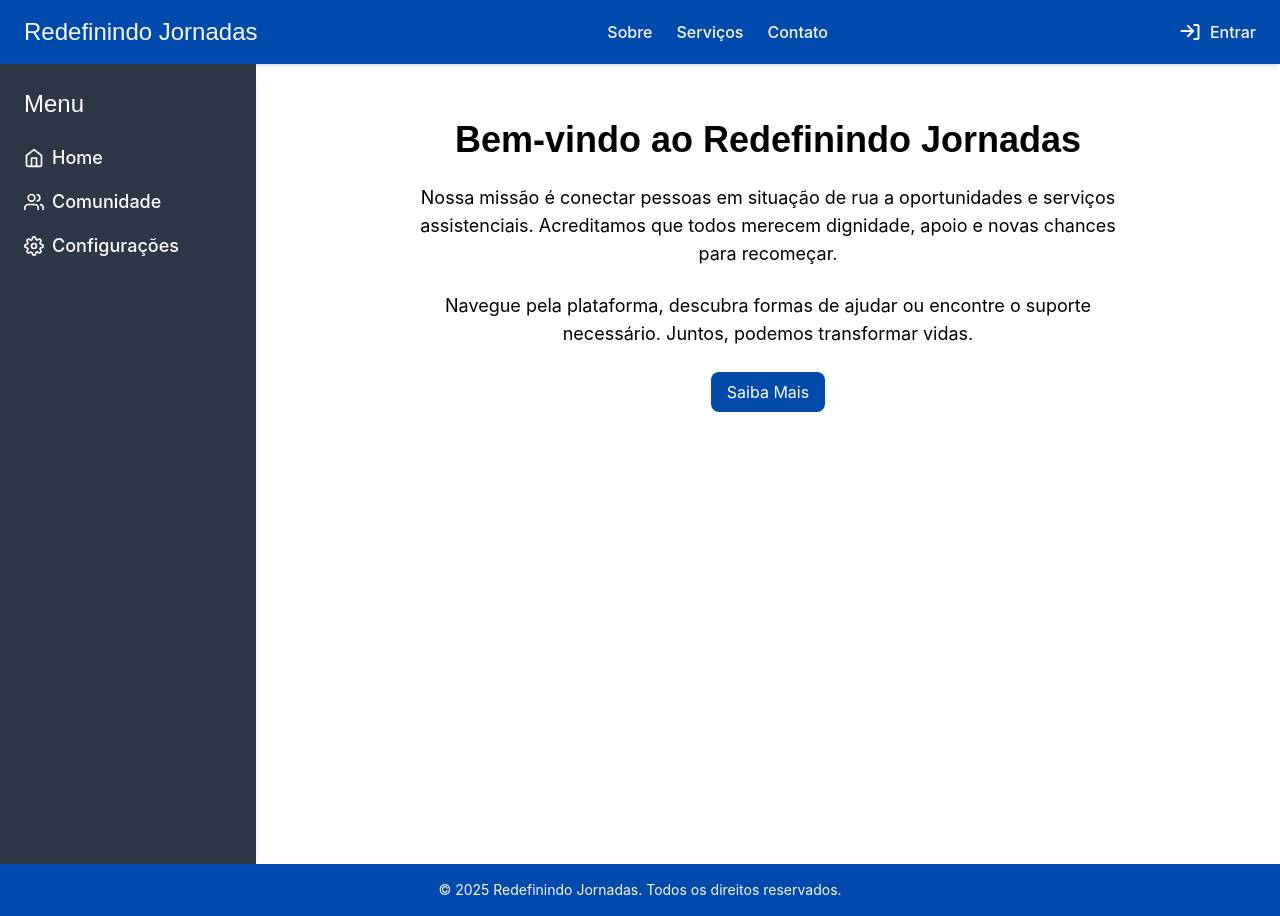
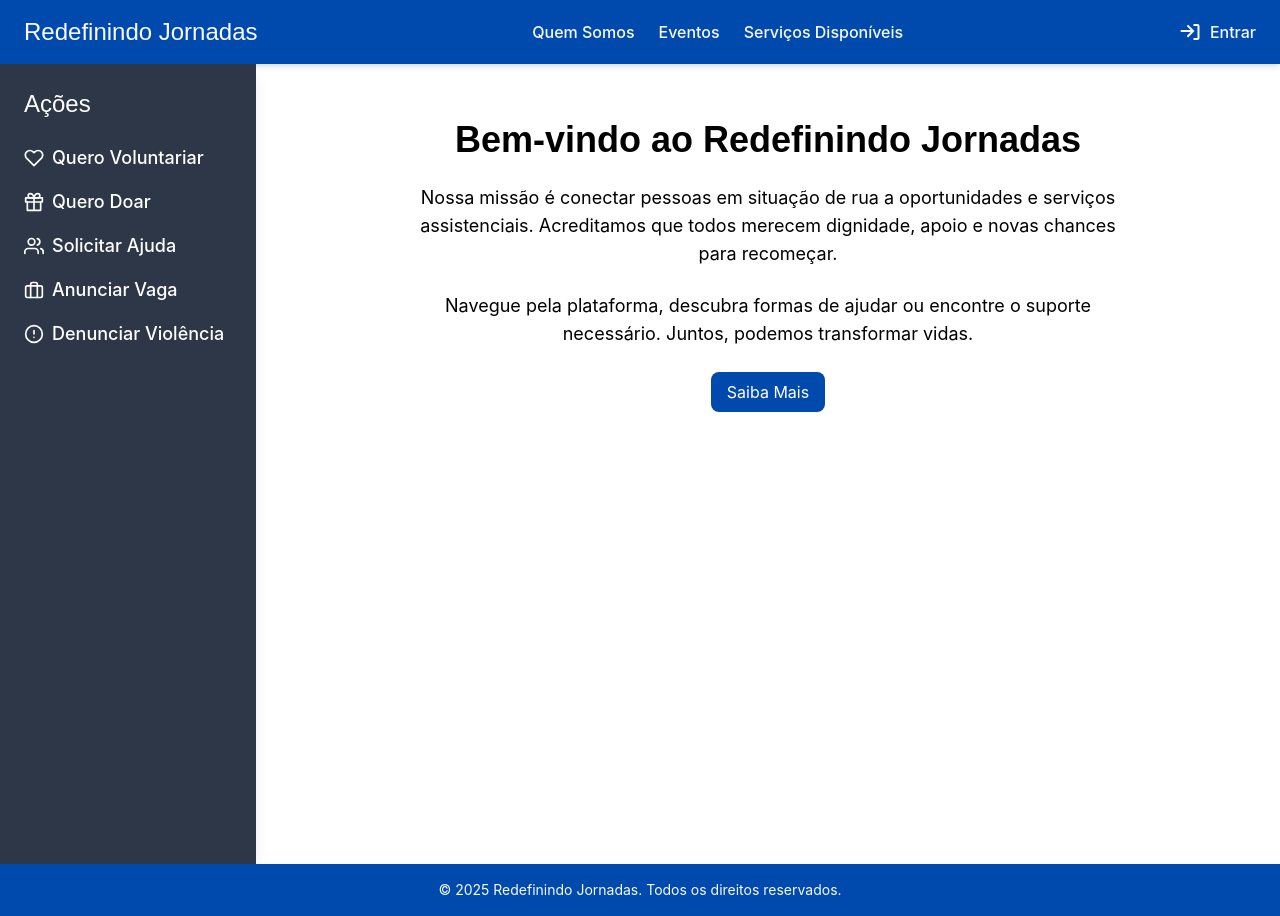
Before and after one commit to laraschuler-dev/rj-spa, a React (Vite) app: page / in a window 1280 px wide. Built offline with nearby package versions, Linux system fonts and the light colour scheme.

Commit message:
🎨 ui: Melhoria na navegação com novas ações no Header, Sidebar e Home

```diff
--- a/src/components/layout/Header.tsx
+++ b/src/components/layout/Header.tsx
@@ -21,9 +21,9 @@ const Header: React.FC = () => {
 
       {/* Navegação */}
       <nav className="hidden md:flex gap-6">
-        <Link to="/sobre" className="hover:text-accent transition-colors">Sobre</Link>
-        <Link to="/servicos" className="hover:text-accent transition-colors">Serviços</Link>
-        <Link to="/contato" className="hover:text-accent transition-colors">Contato</Link>
+        <Link to="/quem-somos" className="hover:text-accent transition-colors">Quem Somos</Link>
+        <Link to="/eventos" className="hover:text-accent transition-colors">Eventos</Link>
+        <Link to="/denuncia" className="hover:text-accent transition-colors">Serviços Disponíveis</Link>
       </nav>
 
       {/* Botão Login / Perfil */}
--- a/src/components/layout/Sidebar.tsx
+++ b/src/components/layout/Sidebar.tsx
@@ -1,11 +1,12 @@
 import React from 'react';
 import { Link } from 'react-router-dom';
-import { FiHome, FiUsers, FiSettings } from 'react-icons/fi';
+import { FiHeart, FiGift, FiAlertCircle, FiUsers, FiBriefcase } from 'react-icons/fi';
 
 /**
  * Componente Sidebar
  *
- * Este componente representa a barra lateral de navegação do aplicativo.
+ * Este componente representa a barra lateral de navegação do aplicativo,
+ * destacando ações importantes que podem ser realizadas antes do login.
  *
  * @returns {JSX.Element} A barra lateral de navegação.
  */
@@ -13,27 +14,24 @@ const Sidebar: React.FC = () => {
   return (
     <aside className="hidden md:flex flex-col w-64 bg-sidebar text-white h-screen p-6 shadow-lg">
       {/* Título */}
-      <h2 className="text-2xl font-heading mb-6">Menu</h2>
+      <h2 className="text-2xl font-heading mb-6">Ações</h2>
 
       {/* Links de Navegação */}
       <nav className="flex flex-col gap-4">
-        <Link
-          to="/"
-          className="flex items-center gap-2 text-lg hover:text-accent transition-colors"
-        >
-          <FiHome size={20} /> Home
+        <Link to="/voluntariar" className="flex items-center gap-2 text-lg hover:text-accent transition-colors">
+          <FiHeart size={20} /> Quero Voluntariar
         </Link>
-        <Link
-          to="/comunidade"
-          className="flex items-center gap-2 text-lg hover:text-accent transition-colors"
-        >
-          <FiUsers size={20} /> Comunidade
+        <Link to="/doacoes" className="flex items-center gap-2 text-lg hover:text-accent transition-colors">
+          <FiGift size={20} /> Quero Doar
         </Link>
-        <Link
-          to="/configuracoes"
-          className="flex items-center gap-2 text-lg hover:text-accent transition-colors"
-        >
-          <FiSettings size={20} /> Configurações
+        <Link to="/ajuda" className="flex items-center gap-2 text-lg hover:text-accent transition-colors">
+          <FiUsers size={20} /> Solicitar Ajuda
+        </Link>
+        <Link to="/empregos" className="flex items-center gap-2 text-lg hover:text-accent transition-colors">
+          <FiBriefcase size={20} /> Anunciar Vaga
+        </Link>
+        <Link to="/denuncia" className="flex items-center gap-2 text-lg hover:text-accent transition-colors">
+          <FiAlertCircle size={20} /> Denunciar Violência
         </Link>
       </nav>
     </aside>
```
